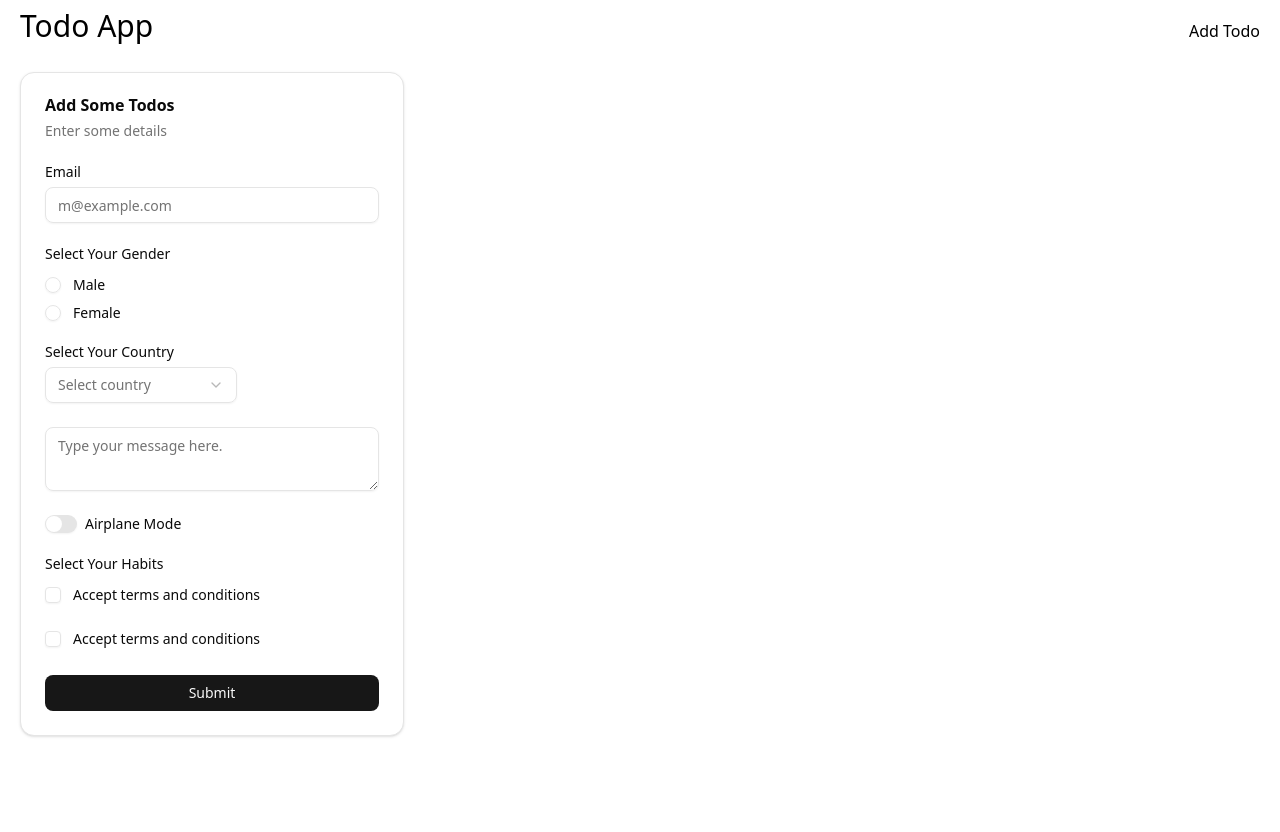
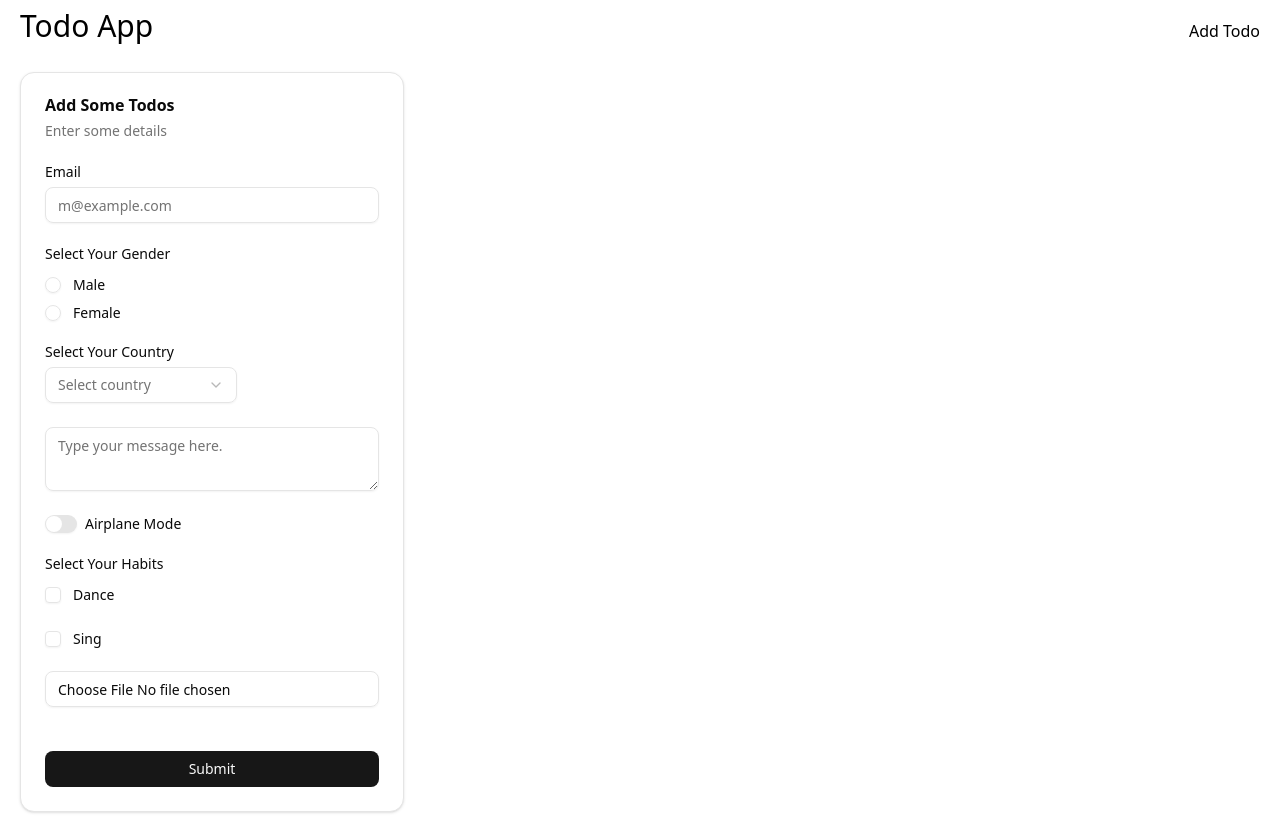
Before and after one commit to anishaii/mern-kartik4, a React (Vite) app: page /add-todo in a window 1280 px wide. Before the commit the page ends 800 px from the top, so only its background shows below. Built offline with nearby package versions, Linux system fonts and the light colour scheme.

Commit message:
file feild added

```diff
--- a/src/pages/todos/TodoAddForm.jsx
+++ b/src/pages/todos/TodoAddForm.jsx
@@ -8,7 +8,7 @@ import { RadioGroup, RadioGroupItem } from "../../components/ui/radio-group.jsx"
 import { Select, SelectContent, SelectGroup, SelectItem, SelectLabel, SelectTrigger, SelectValue } from "../../components/ui/select.jsx";
 import { Textarea } from "../../components/ui/textarea.jsx";
 import { Switch } from "../../components/ui/switch.jsx";
-import { Field, FieldContent, FieldDescription, FieldGroup, FieldLabel } from "../../components/ui/field.jsx";
+import { Field, FieldGroup } from "../../components/ui/field.jsx";
 import { Checkbox } from "../../components/ui/checkbox.jsx";
 
 const todoSchema = Yup.object({
@@ -16,7 +16,18 @@ const todoSchema = Yup.object({
   gender: Yup.string().required(),
   country: Yup.string().required(),
   message: Yup.string().min(10).max(200).required(),
-  airplanemode: Yup.boolean().required()
+  airplanemode: Yup.boolean().required(),
+  habits: Yup.array().min(1).required(),
+  image: Yup.mixed().test('fileType', 'Invalid file type', (val) => {
+    return val && [
+      'image/jpeg',
+      'image/png',
+      'image/gif',
+      'image/webp',
+      'image/jpg'
+    ].includes(val.type);
+
+  }).required(),
 });
 
 
@@ -39,7 +50,10 @@ export default function TodoAddFrom() {
             gender: '',
             country: '',
             message: '',
-            airplanemode: false
+            airplanemode: false,
+            habits: [],
+            image: '',
+            imageReview: ''
           }}
 
           onSubmit={(val) => {
@@ -144,20 +158,60 @@ export default function TodoAddFrom() {
                     <Field orientation="horizontal">
                       <Checkbox
                         onCheckedChange={(e) => {
-                          console.log(e);
+                          const currentHabits = values.habits
+                          if (e === true) {
+                            setFieldValue("habits", [...currentHabits, "Dance"])
+                          } else {
+                            setFieldValue("habits", currentHabits.filter((item) => item !== "Dance"))
+                          }
                         }}
-                        id="terms-checkbox" name="terms-checkbox" />
-                      <Label htmlFor="terms-checkbox">Accept terms and conditions</Label>
+                        id="habits"
+
+
+                        value="Dance"
+                        name="habits" />
+                      <Label htmlFor="habits">Dance</Label>
                     </Field>
 
                     <Field orientation="horizontal">
-                      <Checkbox id="terms-checkbox" name="terms-checkbox" />
-                      <Label htmlFor="terms-checkbox">Accept terms and conditions</Label>
+                      <Checkbox
+                        onCheckedChange={(e) => {
+                          const currentHabits = values.habits
+                          if (e === true) {
+                            setFieldValue("habits", [...currentHabits, "Sing"])
+                          } else {
+                            setFieldValue("habits", currentHabits.filter((item) => item !== "Sing"))
+                          }
+                        }}
+                        id="terms-checkbox"
+                        value="Sing"
+                        name="habits" />
+                      <Label htmlFor="terms-checkbox">Sing</Label>
                     </Field>
 
 
                   </FieldGroup>
+                  {errors.habits && touched.habits && <div className="text-red-500">{errors.habits}</div>}
+                  </div>
 
+
+                <div>
+                  <Input
+                    className={'mb-4'}
+                    name="image"
+                    onChange={(e) => {
+                      const file = e.target.files[0];
+                      const url = URL.createObjectURL(file);
+                      setFieldValue("imageReview", url);
+                      setFieldValue("image", file);
+
+                    }}
+                    type='file'
+
+                  />
+
+                  {values.imageReview && !errors.image && <img src={values.imageReview} alt="" />}
+                  {errors.image && touched.image && <div className="text-red-500">{errors.image}</div>}
                 </div>
 
 
```
